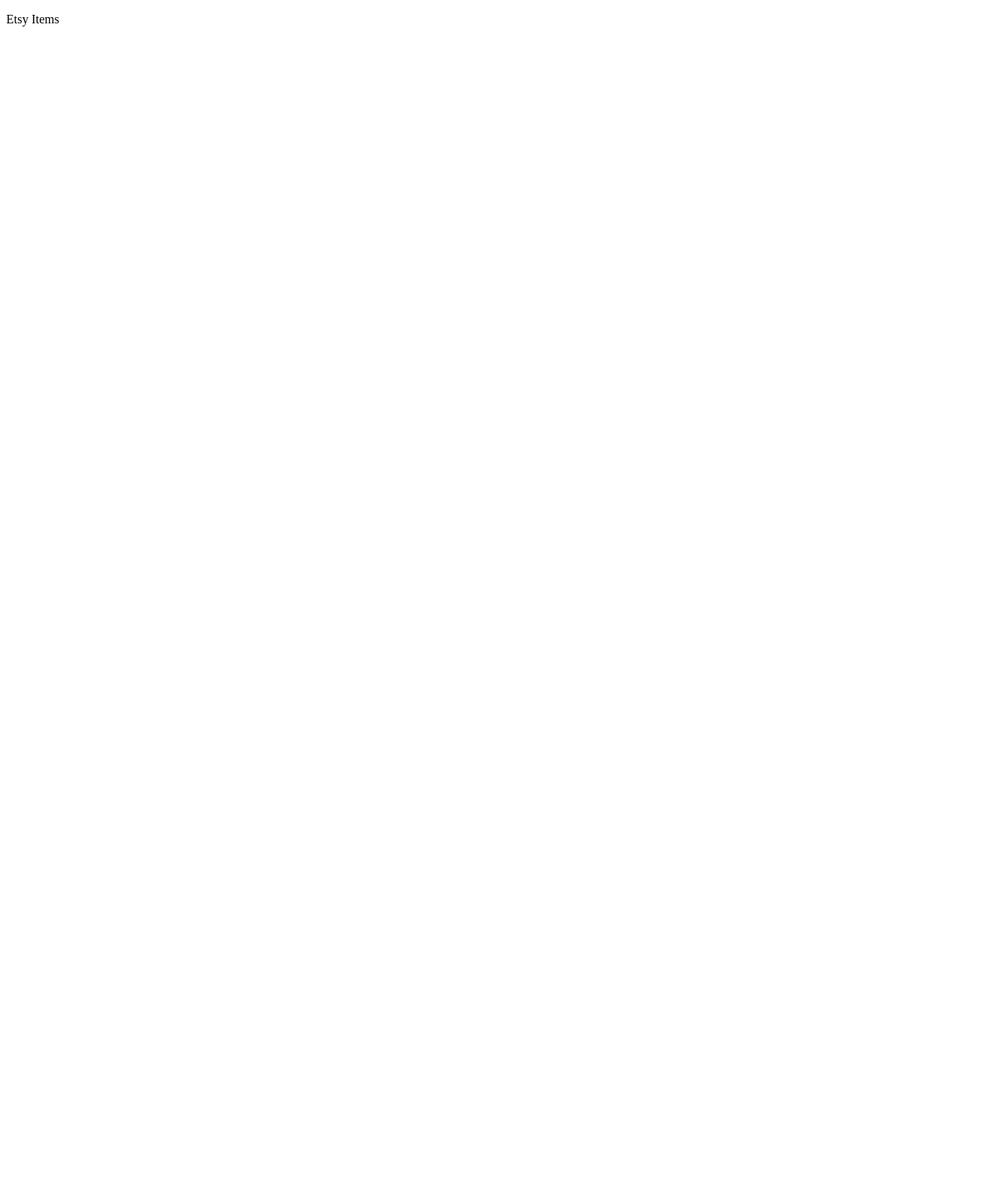
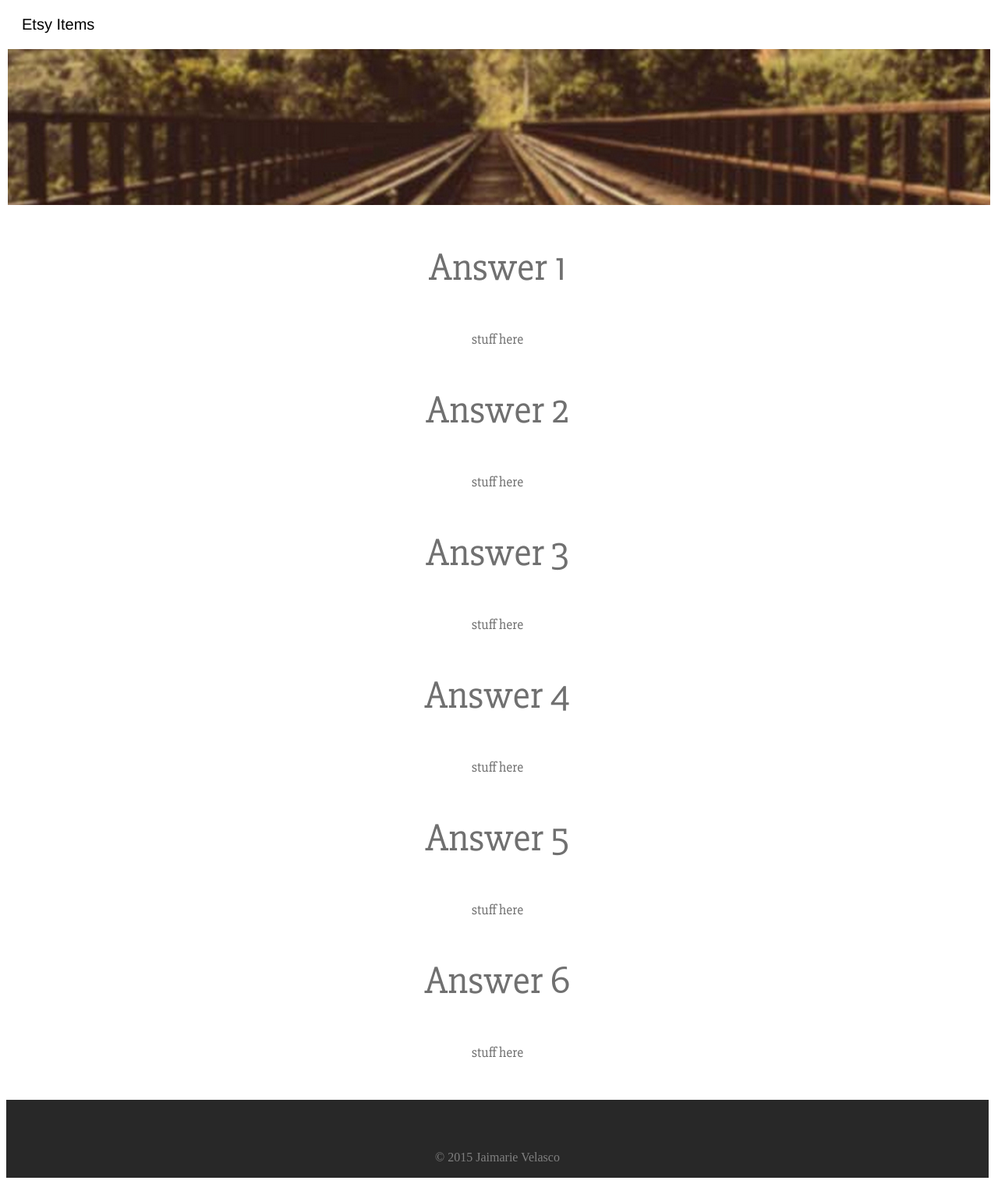
Before and after one commit to tiy-lv-frontend-2015-10/Assignment-08, a plain HTML site: page index.html in a window 1280 px wide. Shown: the whole page at 78% size. Before the commit the page ends 800 px from the top, so only its background shows below. Drawn offline with nearby package versions, Linux system fonts and the light colour scheme.

Commit message:
saving progress

```diff
--- a/index.html
+++ b/index.html
@@ -4,12 +4,33 @@
 	<meta charset="UTF-8">
 	<title>Etsy Items</title>
 	<link rel="stylesheet" href="main.css"/>
+	<link href='https://fonts.googleapis.com/css?family=Slabo+27px' rel='stylesheet' type='text/css'>
 </head>
 <body>
-	<p class="etsy"> Etsy Items</p>
+	<p class="etsy">Etsy Items</p>
 	<div id="banner">
-		<imc src="images.banner.jpg" />
+	</div>
+	<div id="container">
+		<div id="Answer">
+			<p>Answer 1</p>
+				<span class="s1">stuff here</span>
+			<p>Answer 2</p>
+				<span class="s2">stuff here</span>
+			<p>Answer 3</p>
+				<span class="s3">stuff here</span>
+			<p>Answer 4</p>
+				<span class="s4">stuff here</span>
+			<p>Answer 5</p>
+				<span class="s5">stuff here</span>
+			<p>Answer 6</p>
+				<span class="s6">stuff here</span>
+		</div>
+	</div>
+	<footer>
+		<p class="footer">&copy; 2015 Jaimarie Velasco</p>
+	</footer>
 	<script src="https://code.jquery.com/jquery-1.11.3.min.js"></script>
+	<script type="text/javascript" src="items.js"></script>
 	<script type="text/javascript" src="main.js"></script>
 </body>
 </html>
--- a/main.css
+++ b/main.css
@@ -0,0 +1,46 @@
+.etsy {
+	font-family: helvetica;
+	font-size: 20px;
+	margin-left: 20px;
+}
+
+#banner {
+	background: url("banner.jpg") no-repeat;
+	width: 1260px;
+	height: 200px;
+	background-position: center;
+	margin: auto;
+}
+
+#container {
+	width: 1260px;
+}
+
+#Answer {
+	text-align: center;
+	margin-bottom: 50px;
+}
+
+#Answer p {
+	font-family: 'Slabo 27px', serif;
+	font-size: 50px;
+	color: #707070;
+}
+
+#Answer span {
+	font-family: 'Slabo 27px', serif;
+	font-size: 18px;
+	color: #707070;
+}
+
+footer {
+	background: #282828;
+	width: 1260px;
+	height: 100px;
+}
+
+.footer {
+	color: gray;
+	text-align: center;
+	padding-top: 65px;
+}
--- a/main.js
+++ b/main.js
@@ -0,0 +1,11 @@
+$(document).ready(function() {
+
+function getTotalPrice() {
+	var totalPrice = items.reduce(function(a, b) {
+		if(typeof a === "number") {
+			return a + b.price;
+		} else {
+			return a.price + b.price;
+	}
+	return totalPrice;
+});
```
